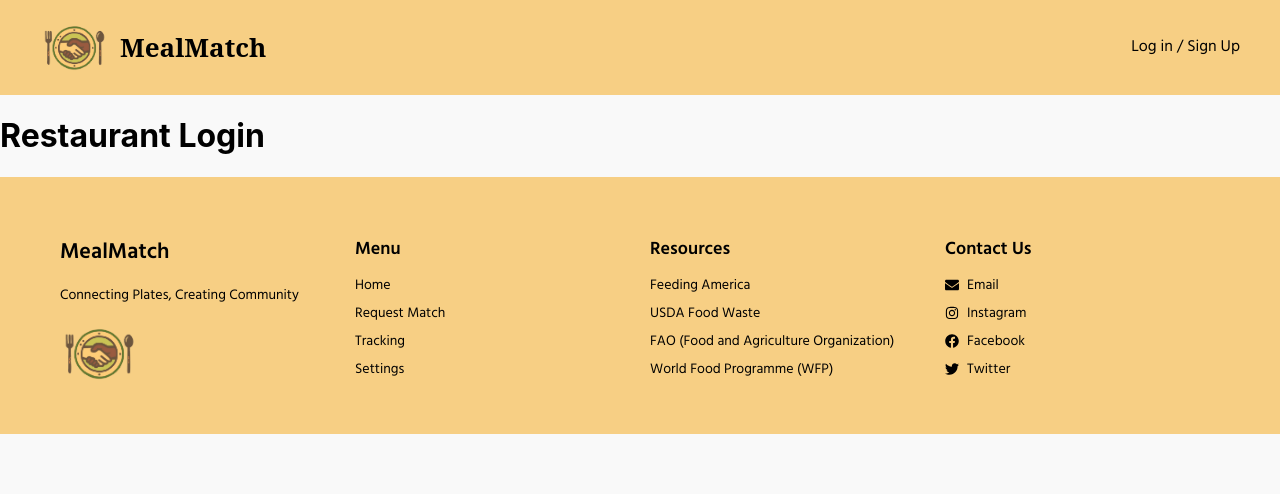
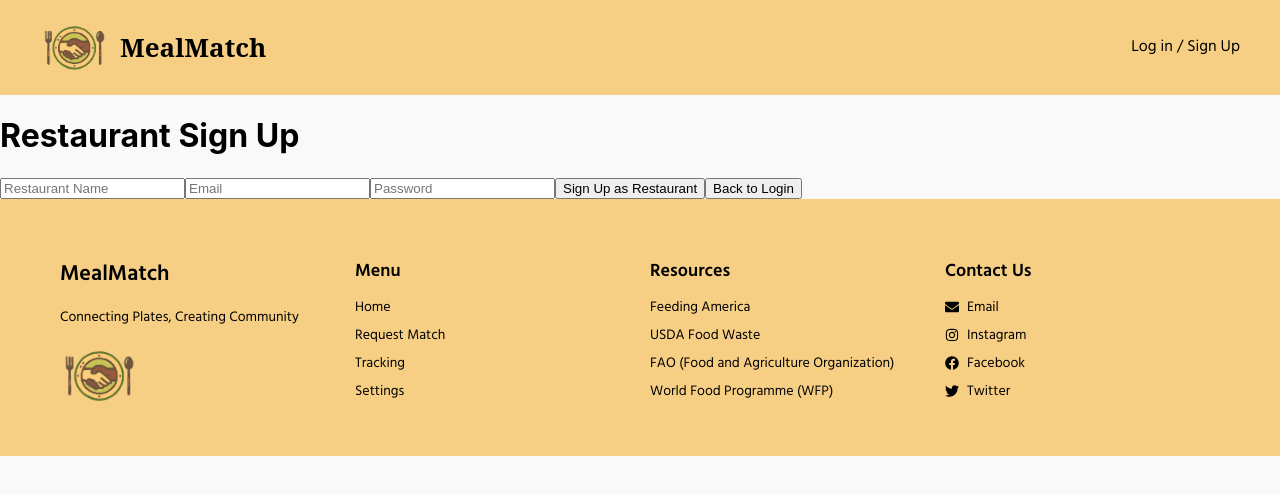
Before and after one commit to anvita-g/MealMatch, a React (Create React App) app in the folder frontend/: page /restaurant-login in a window 1280 px wide. Shown: the top 494 px of the page. Built offline with nearby package versions, Linux system fonts and the light colour scheme.

Commit message:
authentication

```diff
--- a/frontend/src/firebaseConfig.js
+++ b/frontend/src/firebaseConfig.js
@@ -1,4 +1,7 @@
+// src/firebaseConfig.js
 import { initializeApp } from "firebase/app";
+import { getAuth } from "firebase/auth";
+import { getFirestore } from "firebase/firestore";
 
 const firebaseConfig = {
   apiKey: "AIzaSyDNB6bOvj1-1cBtvTv6BmvUGzMx3luqGv8",
@@ -10,5 +13,7 @@ const firebaseConfig = {
 };
 
 const app = initializeApp(firebaseConfig);
+const auth = getAuth(app);
+const db = getFirestore(app);
 
-export default app;
+export { app, auth, db };
--- a/frontend/src/pages/login/Login.jsx
+++ b/frontend/src/pages/login/Login.jsx
@@ -1,2 +1,44 @@
-function Login() { return <h1>Login Page</h1>; }
+import { useState } from "react";
+import { useNavigate } from "react-router-dom";
+import { signInWithEmailAndPassword } from "firebase/auth";
+import { auth } from "../../firebaseConfig";
+
+function Login() {
+  const [email, setEmail] = useState("");
+  const [password, setPassword] = useState("");
+  const navigate = useNavigate();
+
+  const handleLogin = async () => {
+    try {
+      await signInWithEmailAndPassword(auth, email, password);
+      alert("Login successful!");
+    } catch (error) {
+      alert(error.message);
+    }
+  };
+
+  return (
+    <div>
+      <h1>Login</h1>
+      <input
+        type="email"
+        placeholder="Email"
+        onChange={(e) => setEmail(e.target.value)}
+      />
+      <input
+        type="password"
+        placeholder="Password"
+        onChange={(e) => setPassword(e.target.value)}
+      />
+      <button onClick={handleLogin}>Login</button>
+      <button onClick={() => navigate("/restaurant-login")}>
+        Restaurant Create Account
+      </button>
+      <button onClick={() => navigate("/shelter-login")}>
+        Shelter Create Account
+      </button>
+    </div>
+  );
+}
+
 export default Login;
--- a/frontend/src/pages/login/RestaurantLogin.jsx
+++ b/frontend/src/pages/login/RestaurantLogin.jsx
@@ -1,2 +1,62 @@
-function RestaurantLogin() { return <h1>Restaurant Login</h1>; }
-export default RestaurantLogin;
+import { useState } from "react";
+import { useNavigate } from "react-router-dom";
+import { createUserWithEmailAndPassword } from "firebase/auth";
+import { auth, db } from "../../firebaseConfig";
+import { collection, addDoc, Timestamp } from "firebase/firestore";
+
+function RestaurantSignup() {
+  const [email, setEmail] = useState("");
+  const [password, setPassword] = useState("");
+  const [restaurantName, setRestaurantName] = useState("");
+  const navigate = useNavigate();
+
+  const handleSignup = async () => {
+    try {
+      const userCredential = await createUserWithEmailAndPassword(auth, email, password);
+
+      const user = userCredential.user;
+
+      await addDoc(collection(db, "restaurants"), {
+        name: restaurantName,
+        email: user.email,
+        createdAt: Timestamp.fromDate(new Date()),
+      });
+
+      await addDoc(collection(db, "users"), {
+        email: user.email,
+        role: "restaurant",
+        createdAt: Timestamp.fromDate(new Date()),
+      });
+
+      alert("Restaurant account created successfully!");
+      navigate("/restaurant-dashboard");
+    } catch (error) {
+      alert(error.message);
+    }
+  };
+
+  return (
+    <div>
+      <h1>Restaurant Sign Up</h1>
+      <input
+        type="text"
+        placeholder="Restaurant Name"
+        onChange={(e) => setRestaurantName(e.target.value)}
+      />
+      <input
+        type="email"
+        placeholder="Email"
+        onChange={(e) => setEmail(e.target.value)}
+      />
+      <input
+        type="password"
+        placeholder="Password"
+        onChange={(e) => setPassword(e.target.value)}
+      />
+      <button onClick={handleSignup}>Sign Up as Restaurant</button>
+      <button onClick={() => navigate("/login")}>Back to Login</button>
+    </div>
+  );
+}
+
+export default RestaurantSignup;
--- a/frontend/src/pages/login/ShelterLogin.jsx
+++ b/frontend/src/pages/login/ShelterLogin.jsx
@@ -1,2 +1,62 @@
-function ShelterLogin() { return <h1>Shelter Login</h1>; }
-export default ShelterLogin;
+import { useState } from "react";
+import { useNavigate } from "react-router-dom";
+import { createUserWithEmailAndPassword } from "firebase/auth";
+import { auth, db } from "../../firebaseConfig";
+import { collection, addDoc, Timestamp } from "firebase/firestore";
+
+function ShelterSignup() {
+  const [email, setEmail] = useState("");
+  const [password, setPassword] = useState("");
+  const [shelterName, setShelterName] = useState("");
+  const navigate = useNavigate();
+
+  const handleSignup = async () => {
+    try {
+      const userCredential = await createUserWithEmailAndPassword(auth, email, password);
+
+      const user = userCredential.user;
+
+      await addDoc(collection(db, "shelters"), {
+        name: shelterName,
+        email: user.email,
+        createdAt: Timestamp.fromDate(new Date()),
+      });
+
+      await addDoc(collection(db, "users"), {
+        email: user.email,
+        role: "shelter",
+        createdAt: Timestamp.fromDate(new Date()),
+      });
+
+      alert("Shelter account created successfully!");
+      navigate("/shelter-dashboard");
+    } catch (error) {
+      alert(error.message);
+    }
+  };
+
+  return (
+    <div>
+      <h1>Shelter Sign Up</h1>
+      <input
+        type="text"
+        placeholder="Shelter Name"
+        onChange={(e) => setShelterName(e.target.value)}
+      />
+      <input
+        type="email"
+        placeholder="Email"
+        onChange={(e) => setEmail(e.target.value)}
+      />
+      <input
+        type="password"
+        placeholder="Password"
+        onChange={(e) => setPassword(e.target.value)}
+      />
+      <button onClick={handleSignup}>Sign Up as Shelter</button>
+      <button onClick={() => navigate("/login")}>Back to Login</button>
+    </div>
+  );
+}
+
+export default ShelterSignup;
```
